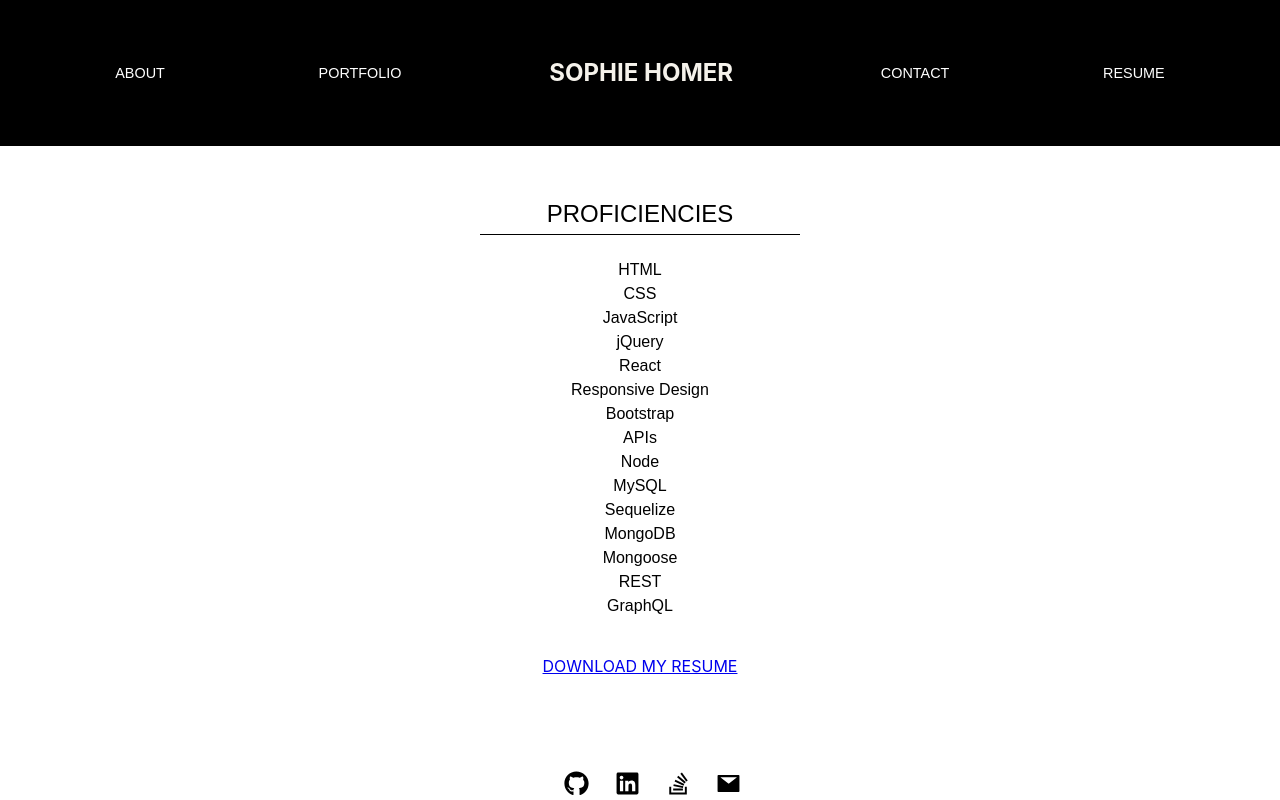
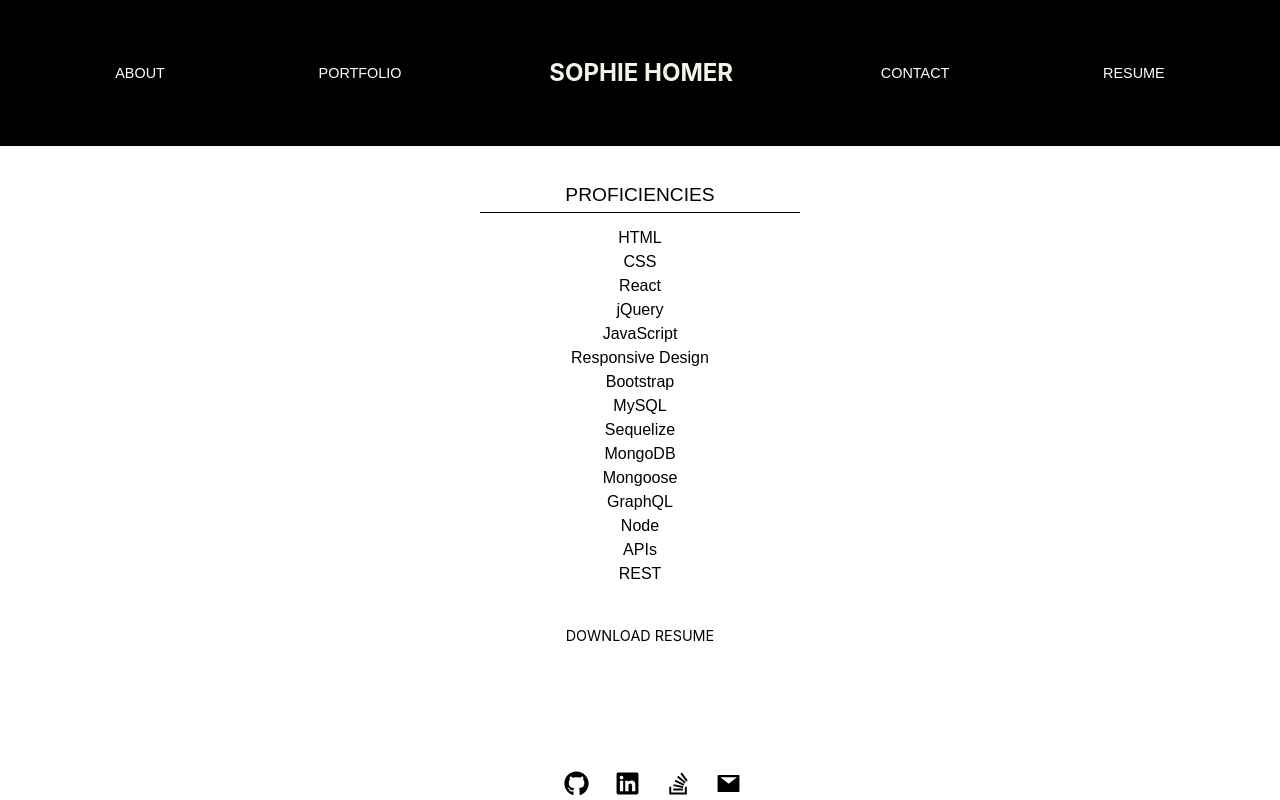
Before and after one commit to sophiehomer/react_portfolio, a React (Create React App) app: page / in a window 1280 px wide. Both pictures are taken after a click on the button "RESUME". Built offline with nearby package versions, Linux system fonts and the light colour scheme.

Commit message:
modified styles in resume page, updated readme

```diff
--- a/src/components/About/index.js
+++ b/src/components/About/index.js
@@ -5,7 +5,7 @@ import aboutImage from '../../assets/about/about-image.jpg';
 const About = () => {
   return (
     <div className="aboutContent">
-    <img src={aboutImage} className="aboutImg" style={{ width: "32%" }} alt="about" />
+    <img src={aboutImage} className="aboutImg" style={{ width: "30%" }} alt="about" />
       <div className="aboutTextDiv">
         <p className="aboutText">
           Sophie Homer is a multidisciplinary creative. She's always had a keen eye for clean, functional, design. Her creative appetite is fueled by believing good design begins with accessibility.
--- a/src/components/Resume/index.js
+++ b/src/components/Resume/index.js
@@ -10,23 +10,23 @@ const Resume = () => {
        <div className="proficiencyList">
           HTML<br></br>
           CSS<br></br>
+          React <br></br>
+          jQuery<br></br>
           JavaScript <br></br>
-          jQuery<br></br>
-          React <br></br>
           Responsive Design<br></br>
           Bootstrap<br></br>
-          APIs<br></br>
-          Node<br></br>
           MySQL <br></br>
           Sequelize <br></br>
           MongoDB  <br></br>
           Mongoose<br></br>
+          GraphQL<br></br>
+          Node<br></br>
+          APIs<br></br>
           REST<br></br>
-          GraphQL<br></br>
         </div>
     </div>
     <div>
-      <a download href= {Pdf} rel="noreferrer" target="_blank">DOWNLOAD MY RESUME</a>
+      <a download href= {Pdf} rel="noreferrer" target="_blank" className="downloadResume">DOWNLOAD RESUME</a>
     </div>
     </>
   )
--- a/src/index.css
+++ b/src/index.css
@@ -72,12 +72,13 @@ code {
 
 .aboutImg {
   padding-left: 10%;
-  min-width: 32%;
+  min-width: 25%;
 }
 
 .aboutContent {
   display: flex;
   flex-direction: row;
+  padding-top: 5%;
 }
 
 /* ----- PORTFOLIO ----- */
@@ -211,20 +212,28 @@ label {
 .resumeTitle {
   border-bottom: 1px solid black;
   width: 25%;
-  padding-top: 1%;
   padding-bottom: .5%;
-  font-size: 1.5em;
+  font-size: 1.2em;
   font-weight: lighter;
   font-family: arial, helvetica, sans-serif;
 }
 
 .proficiencyList {
-  padding-top: .5%;
   padding-bottom: 3%;
   font-weight: normal;
   font-size: 1em;
   line-height: 1.5em;
   font-family: arial, helvetica, sans-serif;
+}
+
+.downloadResume {
+  color: black;
+  text-decoration: none;
+  font-size: .9em;
+}
+
+.downloadResume:hover {
+  text-decoration: underline;
 }
 
 /* ----- FOOTER ----- */
```
Also changed, not shown: 1 other file (tests, documents, lock files or other folders).
